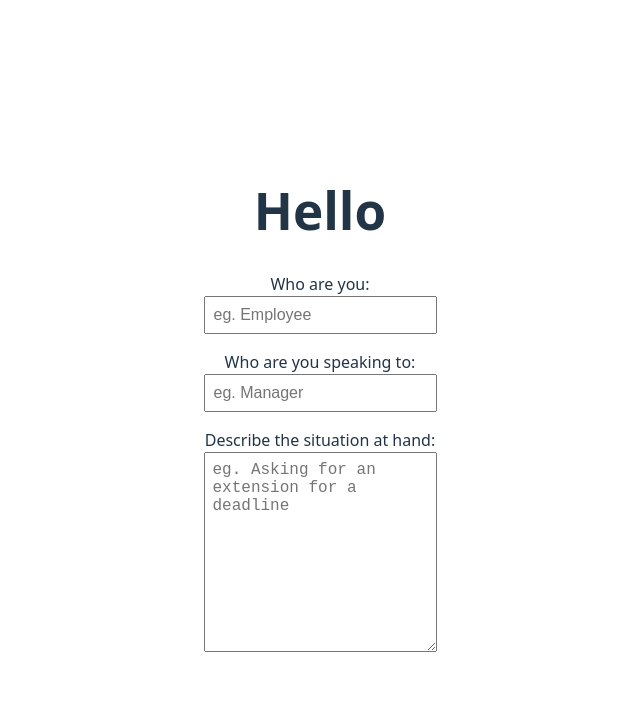
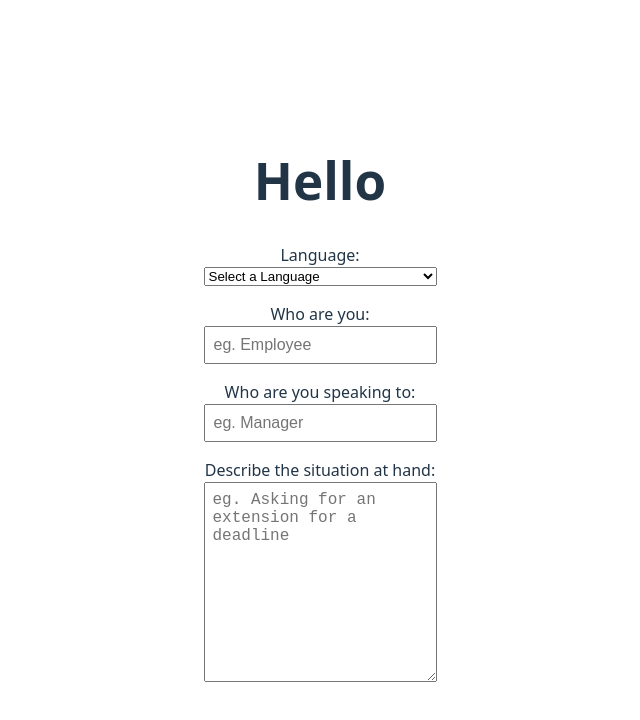
Before and after one commit to jamienahx/Pragma, a React (Vite) app in the folder pragma/: page / in a window 1280 px wide. Shown: the top 720 px of the page, without its empty margins (320-960 px from the left). Built offline with nearby package versions, Linux system fonts and the light colour scheme.

Commit message:
set up language dropdown on FE

```diff
--- a/pragma/src/components/form.tsx
+++ b/pragma/src/components/form.tsx
@@ -1,15 +1,16 @@
 import { useState } from 'react';
 import './form.css';
-
+import languages from '../data/languages.json';
 
 const Form =()=> {
 const [formData, setFormData] = useState({
     identityInput:"",
     otherPartyInput:"",
-    descriptionInput:""
+    descriptionInput:"",
+    language: ""
 })
 
-    const handleChange = (event: React.ChangeEvent<HTMLInputElement | HTMLTextAreaElement>) => {
+    const handleChange = (event: React.ChangeEvent<HTMLInputElement | HTMLTextAreaElement | HTMLSelectElement>) => {
         const { name, value } = event.target;
         setFormData(prev=>({
             ...prev,
@@ -20,6 +21,28 @@ const [formData, setFormData] = useState({
     return(
 
         <div className = "form-container">
+
+        <div className="form-field">
+         <label htmlFor="language">Language:</label>
+         <select
+         id="language"
+         name="language"
+         value={formData.language}
+         onChange={handleChange}
+         >
+            <option value = "">Select a Language</option>
+
+        {languages.map((lang)=> (
+            <option key ={lang.code} value ={lang.code}>
+                {lang.name}
+            </option>
+        ))}
+        </select>
+        </div>
+
+
+
+
         <div className = "form-field">
         <label htmlFor="identityInput">Who are you: </label>
         <input id = "identityInput"
--- /dev/null
+++ b/pragma/src/data/languages.json
@@ -0,0 +1,18 @@
+[
+  { "code": "en", "name": "English" },
+  { "code": "es", "name": "Spanish" },
+  { "code": "zh", "name": "Chinese (Mandarin)" },
+  { "code": "hi", "name": "Hindi" },
+  { "code": "ar", "name": "Arabic" },
+  { "code": "bn", "name": "Bengali" },
+  { "code": "pt", "name": "Portuguese" },
+  { "code": "ru", "name": "Russian" },
+  { "code": "ja", "name": "Japanese" },
+  { "code": "de", "name": "German" },
+  { "code": "fr", "name": "French" },
+  { "code": "ko", "name": "Korean" },
+  { "code": "it", "name": "Italian" },
+  { "code": "tr", "name": "Turkish" },
+  { "code": "vi", "name": "Vietnamese" },
+  { "code": "th", "name": "Thai" }
+]
```
